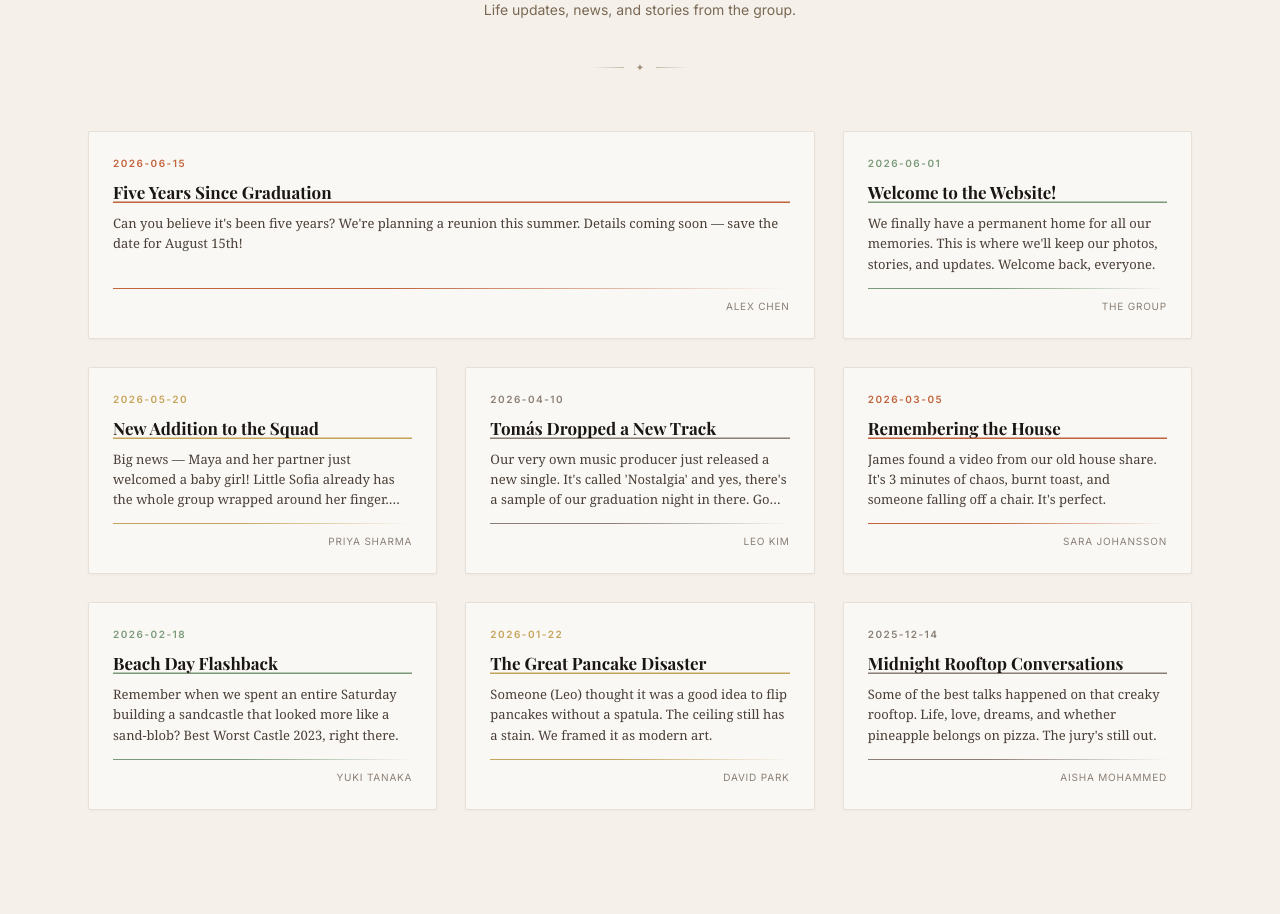
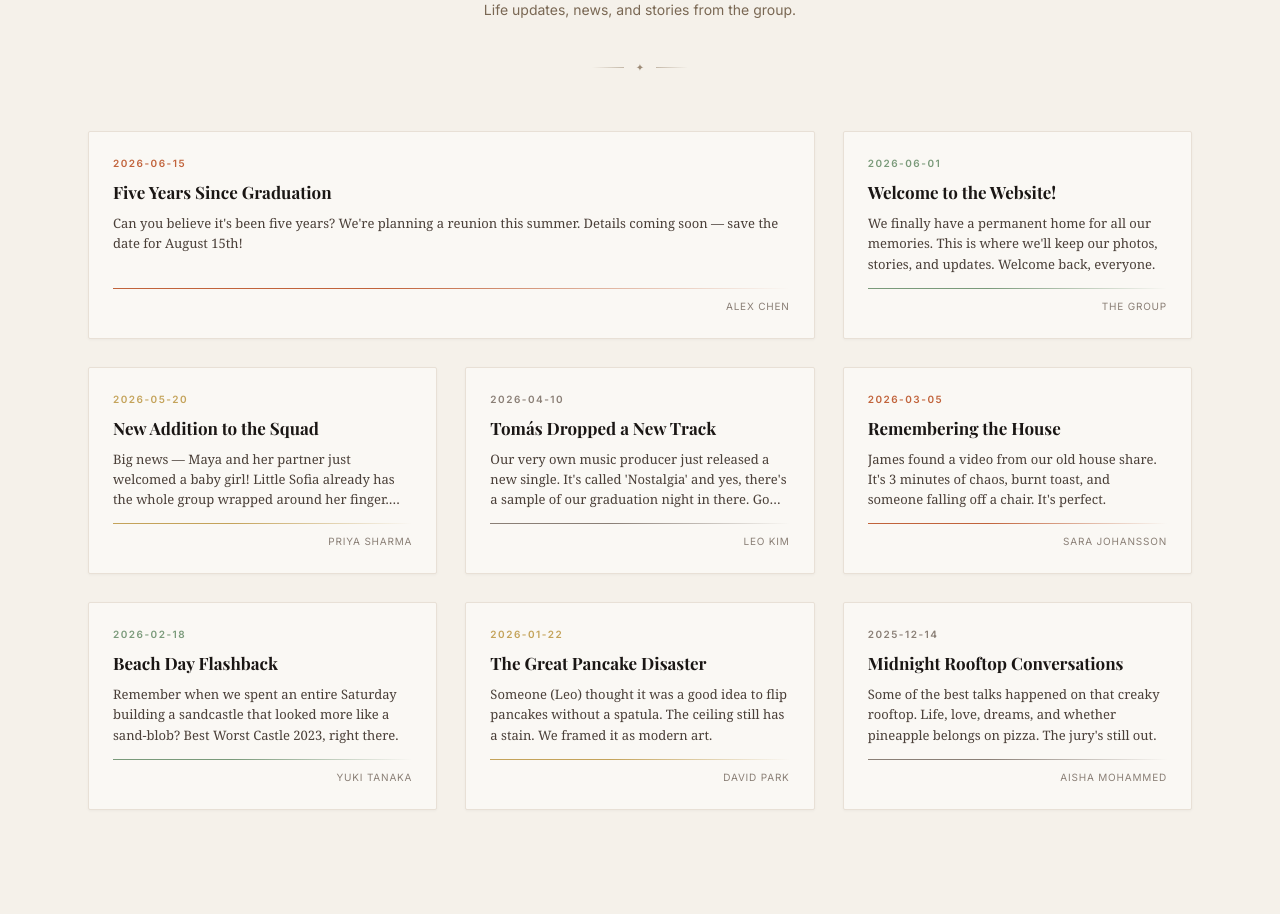
Before and after one commit to sojib96/elon_boys, a FastAPI app: page /updates in a window 1280 px wide. Shown: the part 191-1105 px from the top of the page. Run offline with FastAPI, Linux system fonts and the light colour scheme; some libraries are stand-ins or nearby versions; some web fonts are replaced.

Commit message:
Updates listing: remove permanent title underline

```diff
--- a/app/templates/updates.html
+++ b/app/templates/updates.html
@@ -73,7 +73,6 @@
         line-height: 1.3;
         color: #1A1614;
         margin-bottom: 10px;
-        box-shadow: inset 0 -1.5px 0 var(--accent);
     }
 
     .card-excerpt {
```
